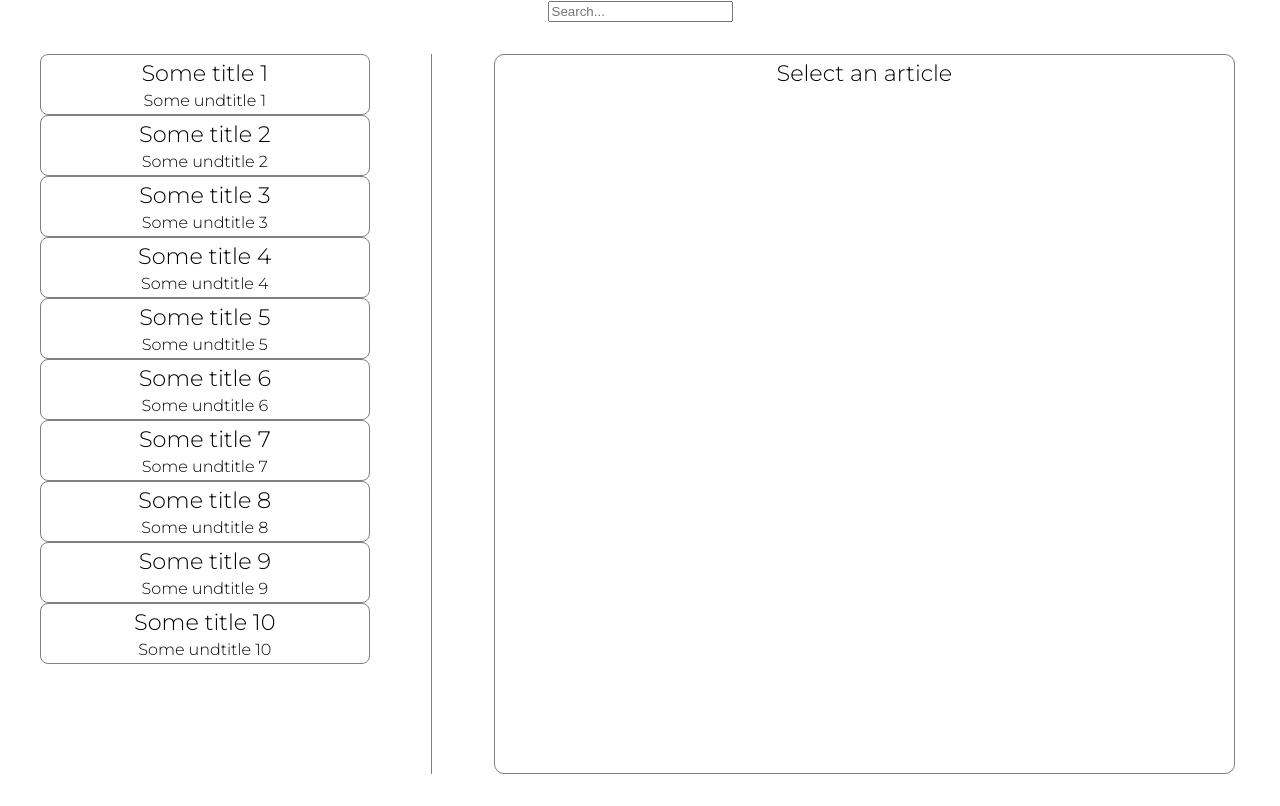
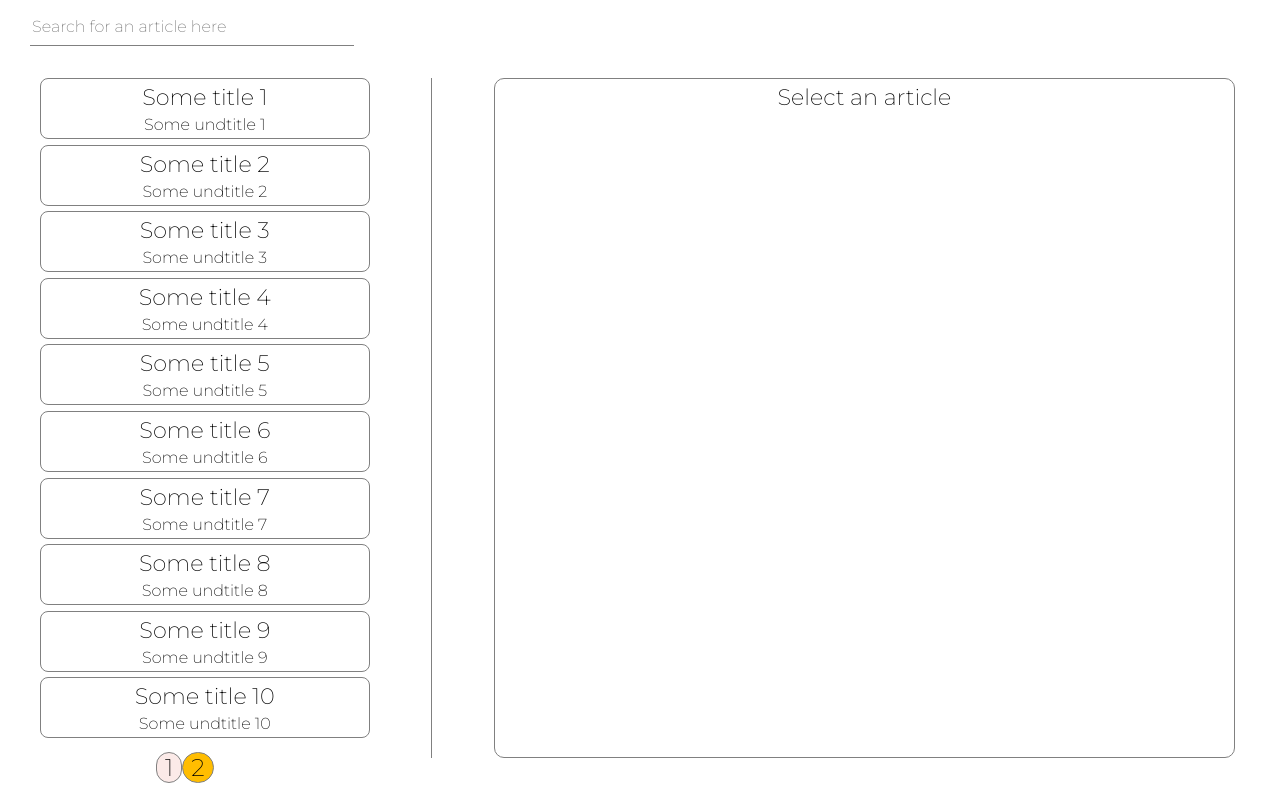
Before and after one commit to victoriarog/article-app, a React (Create React App) app: page / in a window 1280 px wide. Built offline with nearby package versions, Linux system fonts and the light colour scheme.

Commit message:
add: pagination works + styling

```diff
--- a/public/data/ArticleData.json
+++ b/public/data/ArticleData.json
@@ -58,6 +58,66 @@
         "title":"Some title 10",
         "undertitle":"Some undtitle 10",
         "text":"Some text text text text text"
+    },
+    {
+        "id":"11",
+        "title":"Some title 11",
+        "undertitle":"Some undtitle 1",
+        "text":"Some text text text text text"
+    },
+    {
+        "id":"12",
+        "title":"Some title 12",
+        "undertitle":"Some undtitle 2",
+        "text":"Some text text text text text"
+    },
+    {
+        "id":"13",
+        "title":"Some title 13",
+        "undertitle":"Some undtitle 3",
+        "text":"Some text text text text text"
+    },
+    {
+        "id":"14",
+        "title":"Some title 14",
+        "undertitle":"Some undtitle 4",
+        "text":"Some text text text text text"
+    },
+    {
+        "id":"15",
+        "title":"Some title 15",
+        "undertitle":"Some undtitle 5",
+        "text":"Some text text text text text"
+    },
+    {
+        "id":"16",
+        "title":"Some title 16",
+        "undertitle":"Some undtitle 6",
+        "text":"Some text text text text text"
+    },
+    {
+        "id":"17",
+        "title":"Some title 17",
+        "undertitle":"Some undtitle 7",
+        "text":"Some text text text text text"
+    },
+    {
+        "id":"18",
+        "title":"Some title 18",
+        "undertitle":"Some undtitle 8",
+        "text":"Some text text text text text"
+    },
+    {
+        "id":"19",
+        "title":"Some title 19",
+        "undertitle":"Some undtitle 9",
+        "text":"Some text text text text text"
+    },
+    {
+        "id":"20",
+        "title":"Some title 20",
+        "undertitle":"Some undtitle 10",
+        "text":"Some text text text text text"
     }
 
 ]
--- a/src/App.css
+++ b/src/App.css
@@ -1,4 +1,9 @@
-@import url('https://fonts.googleapis.com/css2?family=Montserrat:wght@300&display=swap');
+@import url('https://fonts.googleapis.com/css2?family=Montserrat:wght@200&display=swap');
+
+:root * {
+  font-family: "Montserrat", sans-serif;
+  font-weight: 200;
+}
 
 .App {
   text-align: center;
@@ -6,9 +11,8 @@
 }
 
 .flex-container {
-
   padding: 2em 3em 2em 0;
-  height: calc(100% - 10%);
+  height: calc(100% - 15vh);
 
   display: flex;
   flex-direction: row;
@@ -40,8 +44,6 @@
 }
 
 h1, h3, p {
-  font-family: "Montserrat", sans-serif;
-  font-weight: 300;
   margin: 0.5vh;
 }
 
@@ -65,8 +67,37 @@ p {
 
 li {
   list-style: none;
+  padding-bottom: 0.7vh ;
 }
 
 ul {
   margin: 0;
 }
+
+input {
+  width: 25vw;
+  height: 4.5vh;
+  border: none;
+  border-bottom: 0.1vh solid grey;
+  font-size: 2vh;
+
+  position: relative;
+  right: 35vw;
+
+  padding-top: 1vh;
+}
+
+input:focus {
+  outline: none;
+}
+
+.pagination {
+  padding: 1vh;
+}
+
+.paginationButton {
+  border: 0.1vh solid grey;
+  border-radius: 2vh;
+  font-size: 3vh;
+  padding: 0 1vh;
+}
--- a/src/components/ArticleList.js
+++ b/src/components/ArticleList.js
@@ -1,24 +1,51 @@
-function ArticleList({articles, onArticleClick, readArticles, searchArticle}) {
+import { useState, useEffect } from "react";
+import Pagination from "./Pagination";
+
+function ArticleList({ articles, onArticleClick, readArticles, searchArticle }) {
+    const [currentPage, setCurrentPage] = useState(1);
+    const articlesPerPage = 10;
+
     const filteredArticles = articles.filter((article) =>
-    article.title.toLowerCase().includes(searchArticle.toLowerCase()));
+        article.title.toLowerCase().includes(searchArticle.toLowerCase()) ||
+        article.undertitle.toLowerCase().includes(searchArticle.toLowerCase()) ||
+        article.text.toLowerCase().includes(searchArticle.toLowerCase())
+    );
+
+    const indexOfLastArticle = currentPage * articlesPerPage;
+    const indexOfFirstArticle = indexOfLastArticle - articlesPerPage;
+    const currentArticles = filteredArticles.slice(indexOfFirstArticle, indexOfLastArticle);
+
+    const onPageChange = (pageNumber) => setCurrentPage(pageNumber);
+
+    useEffect(() => {
+        setCurrentPage(1);
+    }, [searchArticle]);
+
     return (
       <div className='flex-item1'>
         <ul>
-          {articles.map((article, index) => (
-            <li key = {article.id} onClick={() => onArticleClick(article)}
-            style={{
-                backgroundColor: readArticles[article.id] ? 'rgba(169, 169, 169, 0.5)' : 'transparent',
-                display: filteredArticles.includes(article) ? 'block' : 'none'
-              }}>
-              <div className="articleBox">
-              <h1>{article.title}</h1>
-              <h3>{article.undertitle}</h3>
+          {currentArticles.map((article) => (
+            <li key={article.id} onClick={() => onArticleClick(article)}>
+              <div className="articleBox"
+                style={{
+                    backgroundColor: readArticles[article.id] ? 'rgba(169, 169, 169, 0.5)' : 'transparent'
+                }}
+                >
+                  <h1>{article.title}</h1>
+                  <h3>{article.undertitle}</h3>
               </div>
             </li>
           ))}
         </ul>
+        {filteredArticles.length > articlesPerPage && (
+            <Pagination
+                currentPage={currentPage}
+                totalPages={Math.ceil(filteredArticles.length / articlesPerPage)}
+                onPageChange={onPageChange}
+            />
+        )}
       </div>
     );
-  }
+}
 
 export default ArticleList;
--- /dev/null
+++ b/src/components/Pagination.js
@@ -0,0 +1,29 @@
+function Pagination({ currentPage, totalPages, onPageChange }) {
+  const pages = [];
+
+  for (let pageNumber = 1; pageNumber <= totalPages; pageNumber++) {
+    const isActive = pageNumber === currentPage;
+    const buttonStyle = {
+      backgroundColor: isActive ? '#FBEAE8' : '#ffbd00'
+    }
+
+    pages.push(
+      <button
+        key={pageNumber}
+        onClick={() => onPageChange(pageNumber)}
+        style={buttonStyle}
+        className="paginationButton"
+      >
+        {pageNumber}
+      </button>
+    );
+  }
+
+  return (
+  <div className="pagination">
+    {pages}
+  </div>
+  );
+}
+
+export default Pagination;
--- a/src/components/Search.js
+++ b/src/components/Search.js
@@ -7,7 +7,7 @@ function Search({searchArticle, setSearchArticle}) {
         <div>
             <input
             type="text"
-            placeholder="Search..."
+            placeholder="Search for an article here"
             value={searchArticle}
             onChange={handleSearchChange}
             />
```
